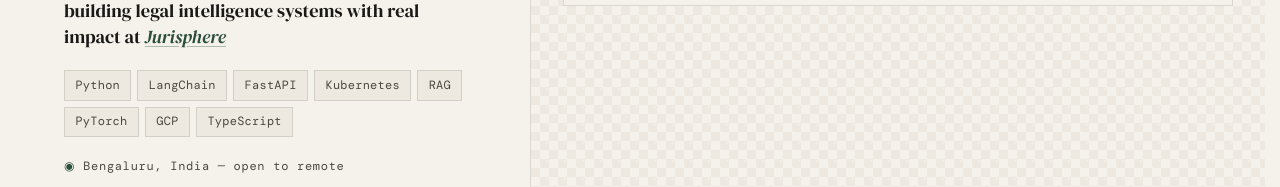
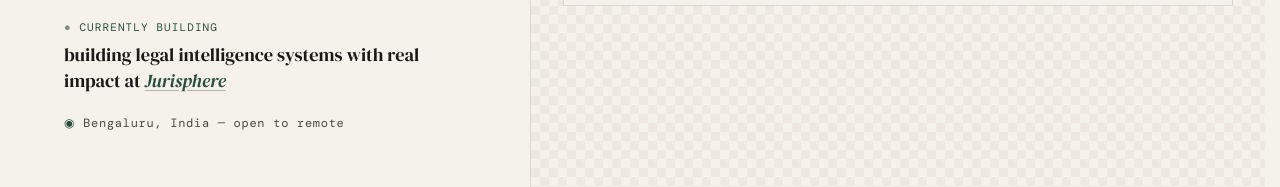
Before and after one commit to sudhanshu19102003/sudhanshu19102003.github.io, a React (Vite) app: page / in a window 1280 px wide. Shown: the part 526-713 px from the top of the page. Built offline with nearby package versions, Linux system fonts and the light colour scheme; no server answers; a web font is replaced by a local one.

Commit message:
refactor: Remove hero stack display and associated styles
Eliminate the hero stack section and its related CSS styles to streamline the hero component. This change simplifies the layout and focuses on essential information.

```diff
--- a/src/components/Hero.tsx
+++ b/src/components/Hero.tsx
@@ -64,11 +64,6 @@ export default function Hero() {
                 </a>
               </p>
             </div>
-            <div className="hero-stack">
-              {HERO.stack.map(tag => (
-                <span className="hero-stack-tag" key={tag}>{tag}</span>
-              ))}
-            </div>
             <p className="hero-location">{HERO.location}</p>
           </div>
         </div>
--- a/src/data/index.ts
+++ b/src/data/index.ts
@@ -16,7 +16,6 @@ export const HERO = {
     linkText: 'Jurisphere',
     href: 'https://jurisphere.ai',
   },
-  stack: ['Python', 'LangChain', 'FastAPI', 'Kubernetes', 'RAG', 'PyTorch', 'GCP', 'TypeScript'],
   location: 'Bengaluru, India — open to remote',
   email: 'sudhanshu19102003@gmail.com',
 }
--- a/src/index.css
+++ b/src/index.css
@@ -451,28 +451,6 @@ nav {
 @media (min-width: 640px) {
   .hero-building-title {
     font-size: 1.15rem;
-  }
-}
-
-.hero-stack {
-  @apply flex flex-wrap;
-  gap: 0.375rem;
-}
-
-.hero-stack-tag {
-  font-family: var(--font-mono);
-  font-size: 10px;
-  color: var(--color-ink-2);
-  background: var(--color-bg-2);
-  border: 1px solid var(--color-line);
-  padding: 0.3rem 0.55rem;
-  letter-spacing: 0.02em;
-}
-
-@media (min-width: 640px) {
-  .hero-stack-tag {
-    font-size: var(--font-size-sm);
-    padding: 0.3rem 0.65rem;
   }
 }
 
```
